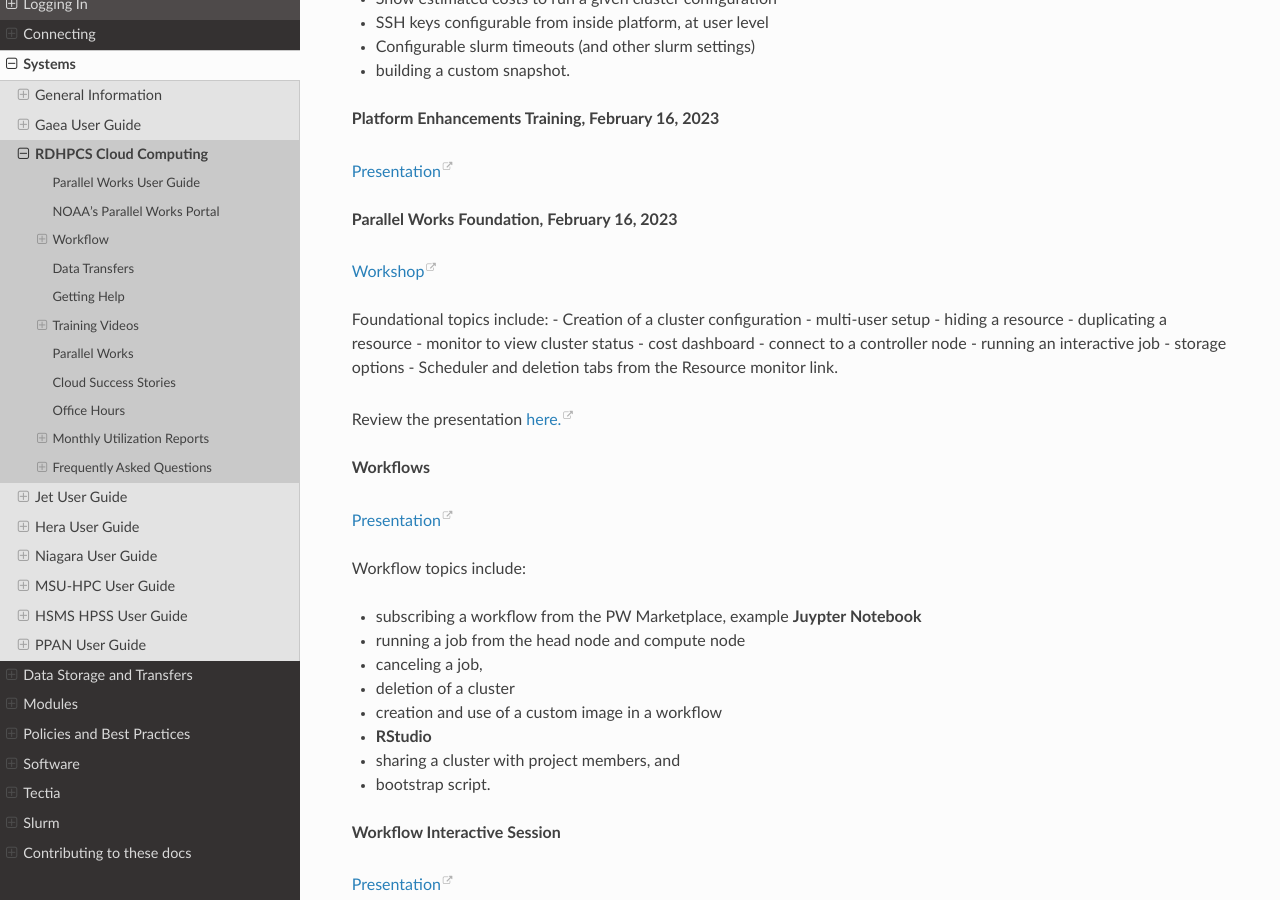
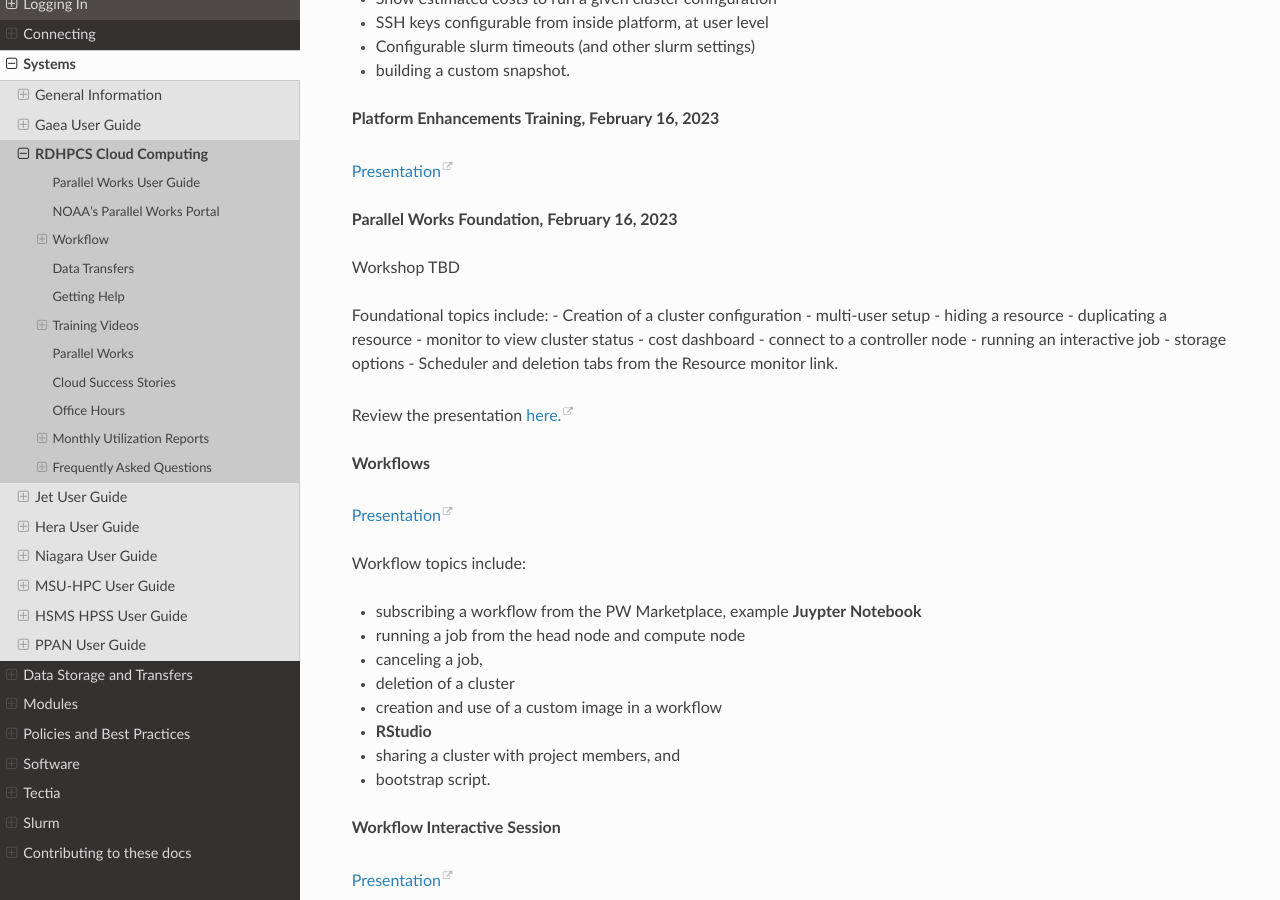
Before and after one commit to NOAA-RDHPCS/noaa-rdhpcs.github.io, a Sphinx documentation site: the page built from source/systems/cloud_user_guide.rst, in a window 1280 px wide and 900 px high, scrolled down 4524 px. Built offline with Sphinx 7.4.7 and the Read the Docs theme 2.0.0, drawn with Linux system fonts in a browser that asks for light colours; part of the change alters nothing that is shown.

Commit message:
further broken links

```diff
--- a/source/systems/cloud_user_guide.rst
+++ b/source/systems/cloud_user_guide.rst
@@ -237,7 +237,7 @@ Especially useful for new users:
 
 **Parallel Works Foundation, February 16, 2023**
 
-`Workshop <https://drive.google.com/file/d/1Has2qJG6QZsaT3KTKp2VYBKBH4_6hrTO/view?ts=63f3b396>`_
+Workshop TBD
 
 Foundational topics include:
 - Creation of a cluster configuration
@@ -485,7 +485,7 @@ Typically, your ticket is responded to within 2 hours.
 outside the network?**
 
 Refer the Parallel works user guide, section `From outside the
-platform <https://parallelworks.com/docs/compute/logging-in-controller>`_.
+platform <https://parallelworks.com/docs/compute>`_.
 
 
 **What are the project allocation usage limits and actions?**
@@ -1200,8 +1200,7 @@ If your cluster requires lustre file system [ephemeral or
 persistent], or additional storage for backup, start at the
 "Storage" section and then use the "Resource" section.
 
-`Managing the Storage:
-<https://docs.parallel.works/managing-storage/>`_
+`Managing the Storage: <https://docs.parallel.works/managing-storage/>`_
 
 **Create a cluster configuration cluster**
 
@@ -1450,7 +1449,7 @@ failure.
 
 **How do I create Parallel Works resource configuration on my account?**
 
-Follow `these instructions <https://docs.google.com/presentation/d/1gITqB-uaJTF8GupYg3bxX_h5JvpNZYEBK3IV5bUHekU/edit#slide=id.p>`_
+Follow `these instructions <https://docs.google.com/presentation/d/1gITqB-uaJTF8GupYg3bxX_h5JvpNZYEBK3IV5bUHekU/edit?usp=sharing>`_
 
 How do I get AMD processor resources configuration?**
 
@@ -2613,7 +2612,7 @@ To learn more about GPU models, refer to this
 **What are the GPU models available on AWS, Azure, and GCP**
 
 AWS GPUs can be found by typing P3,P4,G3,G4,G5,or G5g
-`here <https://docs.aws.amazon.com/dlami/latest/devguide/gpu.html>`__
+`here <https://docs.aws.amazon.com/dlami/latest/devguide/instance-select.html>`__
 
 Azure GPUs can be found by typing Standard_NC,
 Standard_ND, Standard_NV, and Standard_NG
```
